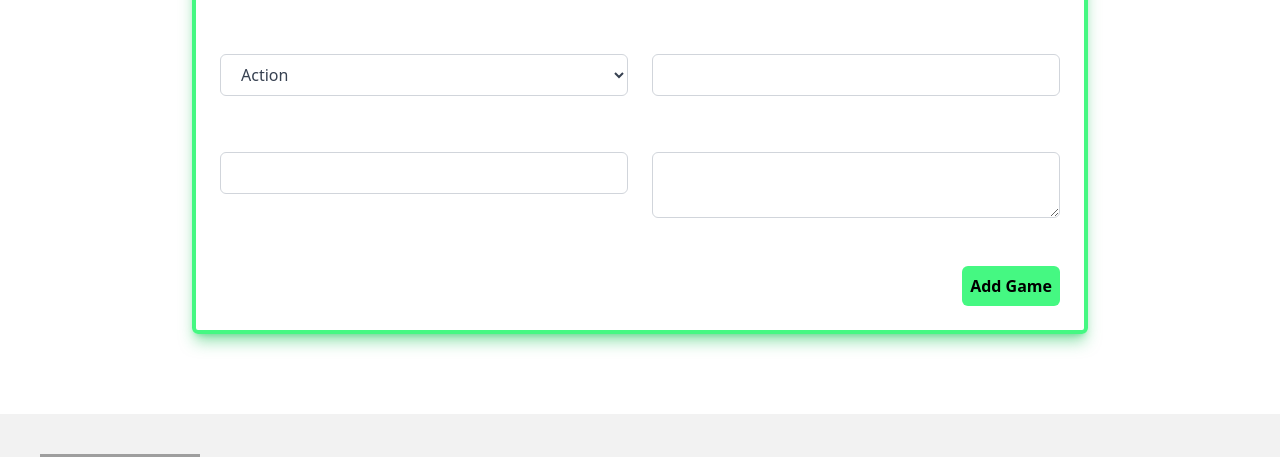
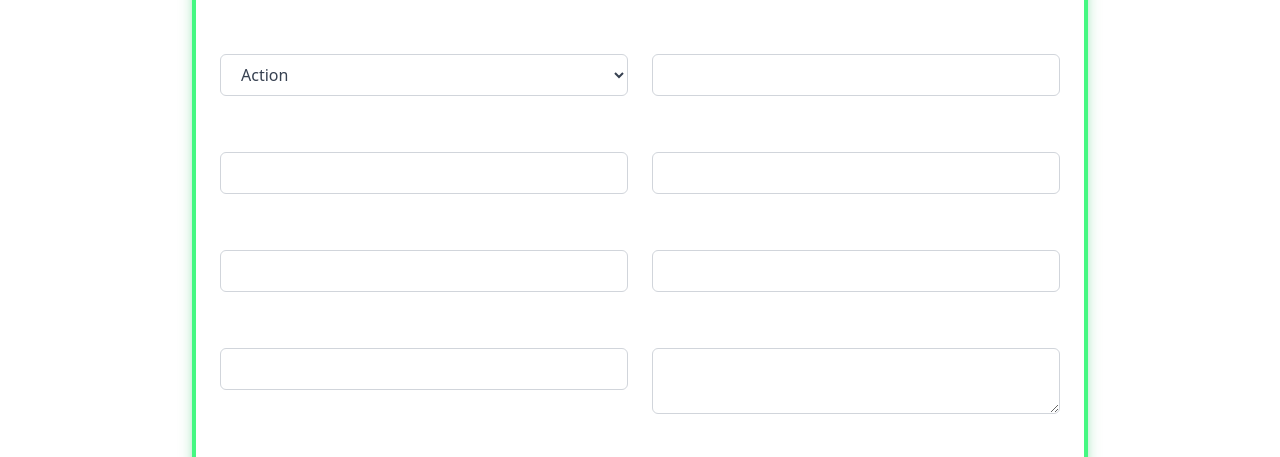
Before and after one commit to afnanhussain2002/PlayPlex, a React (Vite) app in the folder client/: page /addProduct in a window 1280 px wide. Shown: the part 828-1285 px from the top of the page. Built offline with nearby package versions, Linux system fonts and the light colour scheme; no server answers; grey boxes are pictures that could not be loaded.

Commit message:
Client: Add a new field for game add and required every field

```diff
--- a/client/src/pages/addProduct/AddProduct.jsx
+++ b/client/src/pages/addProduct/AddProduct.jsx
@@ -11,12 +11,16 @@ const AddProduct = () => {
         const productPrice = form.productPrice.value;
         const category = form.category.value;
         const productPhoto = form.productPhoto.value;
+        const productPhoto2 = form.productPhoto2.value;
+        const productPhoto3 = form.productPhoto3.value;
+        const productPhoto4 = form.productPhoto4.value;
         const productShortDes = form.productShortDes.value;
+        const gameTrailer = form.gameTrailer.value;
         const description = form.description.value;
         const uploaderName = user.displayName;
         const uploaderPhoto = user.photoURL
 
-        const product ={productName,productPhoto,productPrice,category, productShortDes, description, uploaderName,uploaderPhoto }
+        const product ={productName,productPhoto,productPhoto2, productPhoto3,productPhoto4, productPrice,category, productShortDes, gameTrailer, description, uploaderName,uploaderPhoto }
         console.log(product);
 
         fetch('http://localhost:5000/games',{
@@ -60,16 +64,16 @@ const AddProduct = () => {
         <div className="grid grid-cols-1 gap-6 mt-4 sm:grid-cols-2">
             <div>
                 <label className="text-white dark:text-gray-200" >Game Name</label>
-                <input id="productName" type="text" name="productName" className="block w-full px-4 py-2 mt-2 text-gray-700 bg-white border border-gray-300 rounded-md dark:bg-gray-800 dark:text-gray-300 dark:border-gray-600 focus:border-blue-500 dark:focus:border-blue-500 focus:outline-none focus:ring"/>
+                <input id="productName" required type="text" name="productName" className="block w-full px-4 py-2 mt-2 text-gray-700 bg-white border border-gray-300 rounded-md dark:bg-gray-800 dark:text-gray-300 dark:border-gray-600 focus:border-blue-500 dark:focus:border-blue-500 focus:outline-none focus:ring"/>
             </div>
             <div>
                 <label className="text-white dark:text-gray-200" >Game Price</label>
-                <input id="productPrice" type="number" name="productPrice" className="block w-full px-4 py-2 mt-2 text-gray-700 bg-white border border-gray-300 rounded-md dark:bg-gray-800 dark:text-gray-300 dark:border-gray-600 focus:border-blue-500 dark:focus:border-blue-500 focus:outline-none focus:ring"/>
+                <input id="productPrice" required type="number" name="productPrice" className="block w-full px-4 py-2 mt-2 text-gray-700 bg-white border border-gray-300 rounded-md dark:bg-gray-800 dark:text-gray-300 dark:border-gray-600 focus:border-blue-500 dark:focus:border-blue-500 focus:outline-none focus:ring"/>
             </div>
 
             <div>
                 <label className="text-white dark:text-gray-200">Select Category</label>
-                <select name="category" className="block w-full px-4 py-2 mt-2 text-gray-700 bg-white border border-gray-300 rounded-md dark:bg-gray-800 dark:text-gray-300 dark:border-gray-600 focus:border-blue-500 dark:focus:border-blue-500 focus:outline-none focus:ring">
+                <select name="category" required className="block w-full px-4 py-2 mt-2 text-gray-700 bg-white border border-gray-300 rounded-md dark:bg-gray-800 dark:text-gray-300 dark:border-gray-600 focus:border-blue-500 dark:focus:border-blue-500 focus:outline-none focus:ring">
                     <option>Action</option>
                     <option>Adventure</option>
                     <option>Horror</option>
@@ -79,15 +83,31 @@ const AddProduct = () => {
 
               <div>
                 <label className="text-white dark:text-gray-200" >Game Photo Url</label>
-                <input id="productPhoto" type="text" name="productPhoto" className="block w-full px-4 py-2 mt-2 text-gray-700 bg-white border border-gray-300 rounded-md dark:bg-gray-800 dark:text-gray-300 dark:border-gray-600 focus:border-blue-500 dark:focus:border-blue-500 focus:outline-none focus:ring"/>
+                <input id="productPhoto" required type="text" name="productPhoto" className="block w-full px-4 py-2 mt-2 text-gray-700 bg-white border border-gray-300 rounded-md dark:bg-gray-800 dark:text-gray-300 dark:border-gray-600 focus:border-blue-500 dark:focus:border-blue-500 focus:outline-none focus:ring"/>
+            </div>
+              <div>
+                <label className="text-white dark:text-gray-200" >Game Photo Url 2</label>
+                <input id="productPhoto2" required type="text" name="productPhoto2" className="block w-full px-4 py-2 mt-2 text-gray-700 bg-white border border-gray-300 rounded-md dark:bg-gray-800 dark:text-gray-300 dark:border-gray-600 focus:border-blue-500 dark:focus:border-blue-500 focus:outline-none focus:ring"/>
+            </div>
+              <div>
+                <label className="text-white dark:text-gray-200" >Game Photo Url 3</label>
+                <input id="productPhoto3" required type="text" name="productPhoto3" className="block w-full px-4 py-2 mt-2 text-gray-700 bg-white border border-gray-300 rounded-md dark:bg-gray-800 dark:text-gray-300 dark:border-gray-600 focus:border-blue-500 dark:focus:border-blue-500 focus:outline-none focus:ring"/>
+            </div>
+              <div>
+                <label className="text-white dark:text-gray-200" >Game Photo Url 4</label>
+                <input id="productPhoto4" required type="text" name="productPhoto4" className="block w-full px-4 py-2 mt-2 text-gray-700 bg-white border border-gray-300 rounded-md dark:bg-gray-800 dark:text-gray-300 dark:border-gray-600 focus:border-blue-500 dark:focus:border-blue-500 focus:outline-none focus:ring"/>
             </div>
               <div>
                 <label className="text-white dark:text-gray-200" >Game Short Description</label>
-                <input id="productShortDes" type="text" name="productShortDes" className="block w-full px-4 py-2 mt-2 text-gray-700 bg-white border border-gray-300 rounded-md dark:bg-gray-800 dark:text-gray-300 dark:border-gray-600 focus:border-blue-500 dark:focus:border-blue-500 focus:outline-none focus:ring"/>
+                <input id="productShortDes" required type="text" name="productShortDes" className="block w-full px-4 py-2 mt-2 text-gray-700 bg-white border border-gray-300 rounded-md dark:bg-gray-800 dark:text-gray-300 dark:border-gray-600 focus:border-blue-500 dark:focus:border-blue-500 focus:outline-none focus:ring"/>
+            </div>
+              <div>
+                <label className="text-white dark:text-gray-200" >Game Trailer Link</label>
+                <input id="gameTrailer" required type="text" name="gameTrailer" className="block w-full px-4 py-2 mt-2 text-gray-700 bg-white border border-gray-300 rounded-md dark:bg-gray-800 dark:text-gray-300 dark:border-gray-600 focus:border-blue-500 dark:focus:border-blue-500 focus:outline-none focus:ring"/>
             </div>
             <div>
                 <label className="text-white dark:text-gray-200" >Game Description</label>
-                <textarea id="textarea" type="textarea" name="description" className="block w-full px-4 py-2 mt-2 text-gray-700 bg-white border border-gray-300 rounded-md dark:bg-gray-800 dark:text-gray-300 dark:border-gray-600 focus:border-blue-500 dark:focus:border-blue-500 focus:outline-none focus:ring"></textarea>
+                <textarea id="textarea" required type="textarea" name="description" className="block w-full px-4 py-2 mt-2 text-gray-700 bg-white border border-gray-300 rounded-md dark:bg-gray-800 dark:text-gray-300 dark:border-gray-600 focus:border-blue-500 dark:focus:border-blue-500 focus:outline-none focus:ring"></textarea>
             </div>
             <div>
 
```
